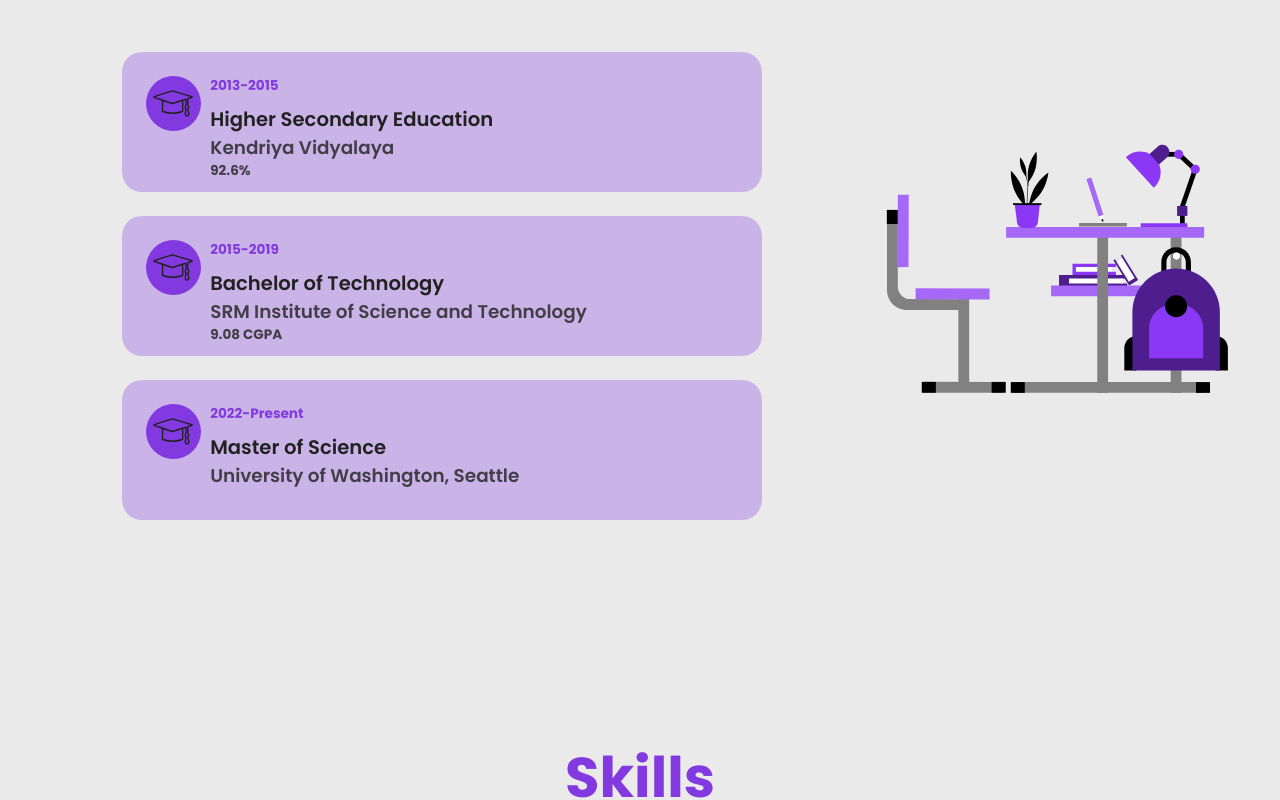
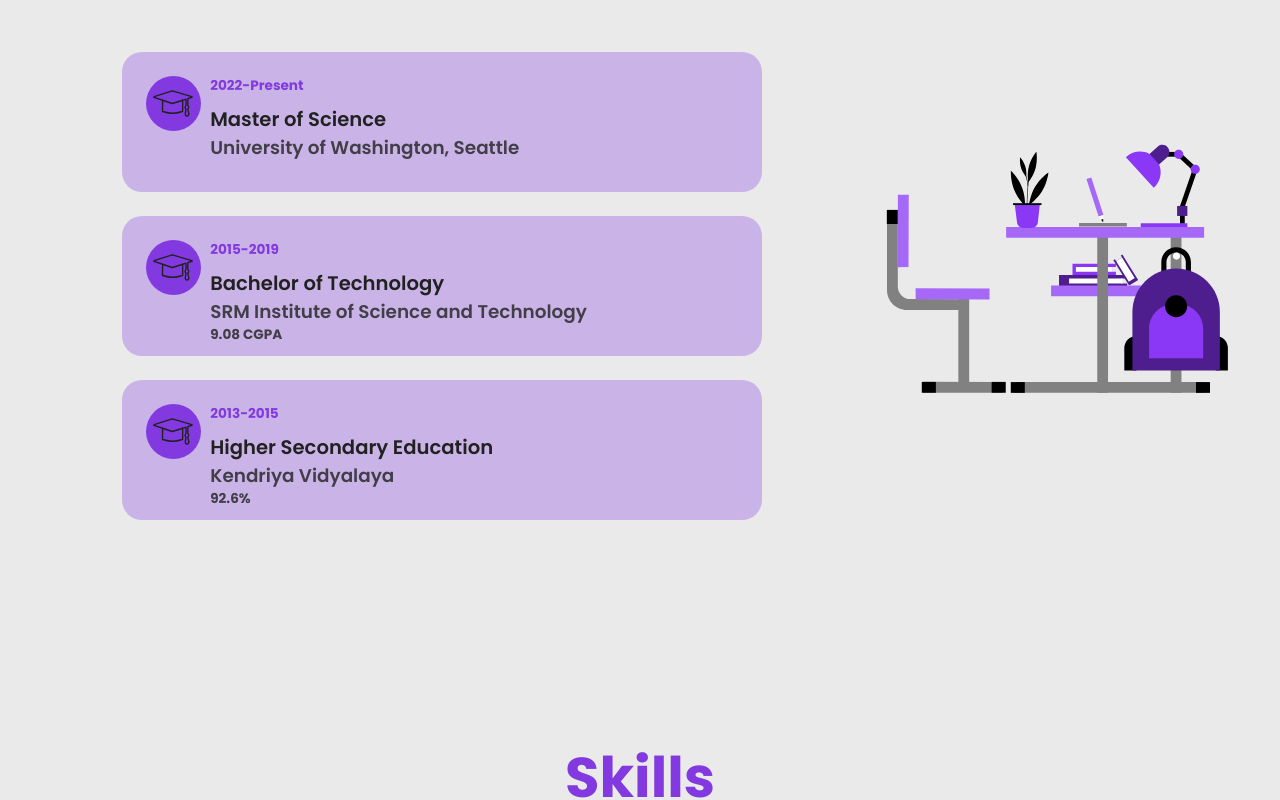
Before and after one commit to Ishank09/profile, a React (Create React App) app: page / in a window 1280 px wide. Shown: the part 2024-2824 px from the top of the page. Built offline with nearby package versions, Linux system fonts and the light colour scheme; a web font is replaced by a local one.

Commit message:
SQL server image in skills bug fixed, education and experience sorted in desc order

```diff
--- a/public/index.html
+++ b/public/index.html
@@ -1,6 +1,7 @@
 <!DOCTYPE html>
 <html lang="en">
   <head>
+    <meta name="google-site-verification" content="pAyK7g0bH9_aoKH2x30HZxU5Ab2-GenUKGMNO5C3PNM" />
     <meta charset="utf-8" />
     <link rel="icon" href="%PUBLIC_URL%/favicon.png" />
     <meta name="viewport" content="width=device-width, initial-scale=1" />
--- a/src/components/Experience/Experience.js
+++ b/src/components/Experience/Experience.js
@@ -10,6 +10,8 @@
 function Experience() {
 
     const { theme } = useContext(ThemeContext);
+    experienceData.sort((a,b) => (a.id < b.id) ? 1 : ((b.id < a.id) ? -1 : 0))
+
     return (
         <div className="experience" id="experience" style={{backgroundColor: theme.secondary}}>
              <div className="experience-body">
@@ -18,6 +20,7 @@
                  </div>
                  <div className="experience-description">
                     <h1 style={{color:theme.primary}}>Experience</h1>
+
                     {experienceData.map(exp =>(
 
                         <ExperienceCard
--- a/src/data/educationData.js
+++ b/src/data/educationData.js
@@ -1,11 +1,12 @@
 export const educationData = [
+
     {
         id: 1,
-        institution: 'Kendriya Vidyalaya',
-        course: 'Higher Secondary Education',
-        startYear: '2013',
-        endYear: '2015',
-        grade: '92.6%'
+        institution: 'University of Washington, Seattle',
+        course: 'Master of Science',
+        startYear: '2022',
+        endYear: 'Present',
+        grade: ''
     },
     {
         id: 2,
@@ -17,10 +18,10 @@
     },
     {
         id: 3,
-        institution: 'University of Washington, Seattle',
-        course: 'Master of Science',
-        startYear: '2022',
-        endYear: 'Present',
-        grade: ''
-    },
+        institution: 'Kendriya Vidyalaya',
+        course: 'Higher Secondary Education',
+        startYear: '2013',
+        endYear: '2015',
+        grade: '92.6%'
+    }
 ]
--- a/src/utils/skillsImage.js
+++ b/src/utils/skillsImage.js
@@ -94,7 +94,7 @@
             return rprogramming;
         case 'pandas':
             return pandas;
-        case 'Sql Server':
+        case 'sql server':
             return sqlserver;
         case 'gcp':
             return gcp;
```
